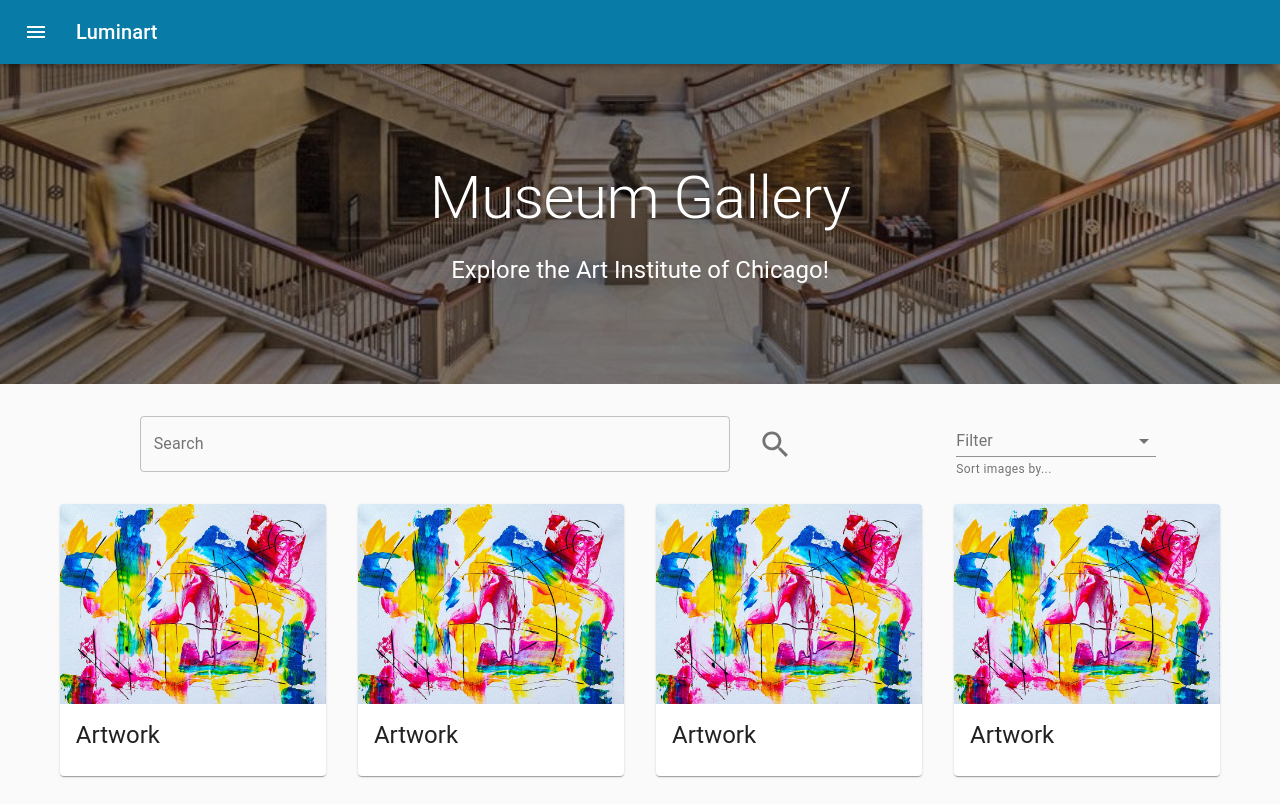
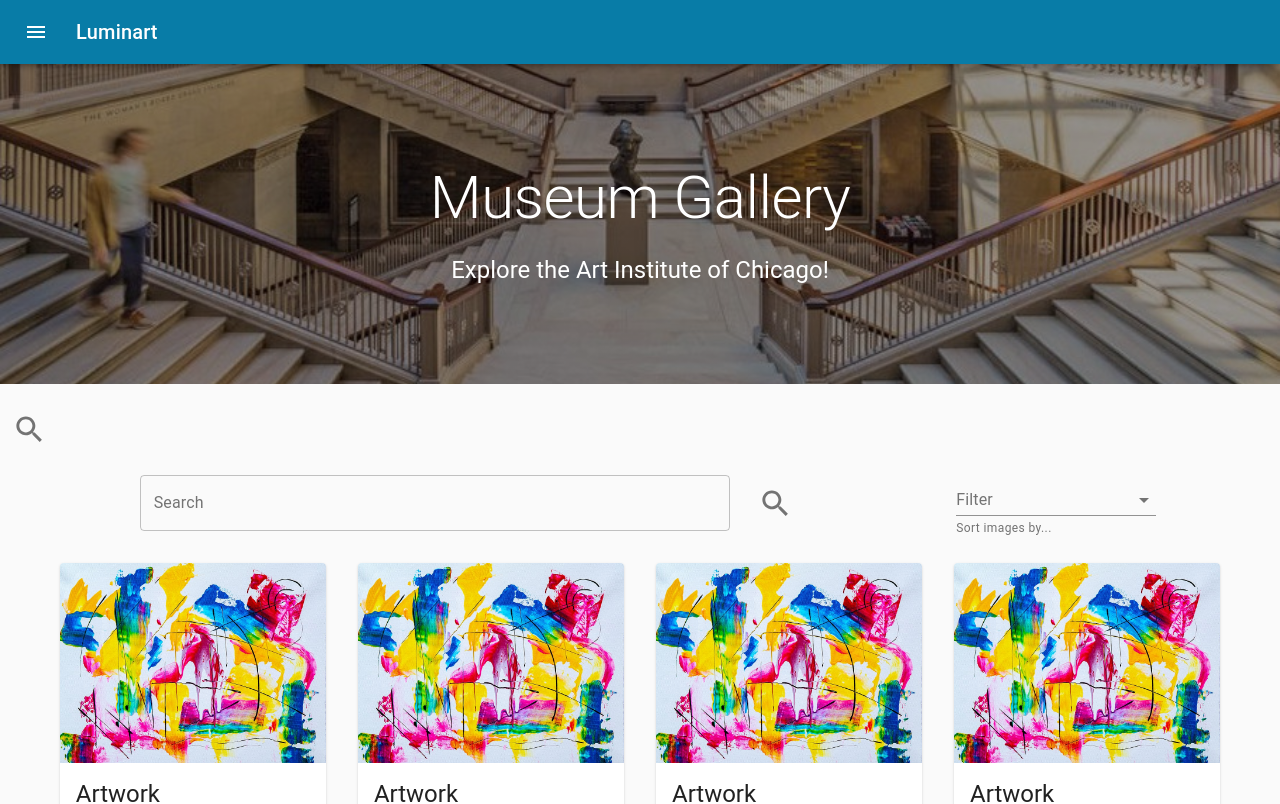
Before and after one commit to googleinterns/step65-2020, a React (Create React App) app in the folder frontend/: page /museum-gallery in a window 1280 px wide. Shown: the top 804 px of the page. Built offline with nearby package versions, Linux system fonts and the light colour scheme.

Commit message:
fix merge

```diff
--- a/frontend/src/components/dashboard/Dashboard.js
+++ b/frontend/src/components/dashboard/Dashboard.js
@@ -29,7 +29,6 @@ import DescLinks from './DescLinks';
 import Gallery from './Gallery';
 import Banner from './Banner';
 import LandingPage from './LandingPage';
-import AICimg from './images/aic-inside.jpg';
 import OurMission from './OurMission';
 import ColorImg from './images/colorful.jpeg';
 
@@ -205,14 +204,7 @@ export default function Dashboard() {
               </Route>
               <Route exact path="/museum-gallery">
                 <Container className={classes.galleryPageWrapper}>
-                  <Banner
-                    title="Museum Gallery"
-                    description="Explore the Art Institute of Chicago!"
-                    imgURL={AICimg}
-                  />
-                  <Container>
-                    <Gallery />
-                  </Container>
+                  <MuseumGallery />
                 </Container>
               </Route>
               <Route exact path="/upload-artwork">
```
